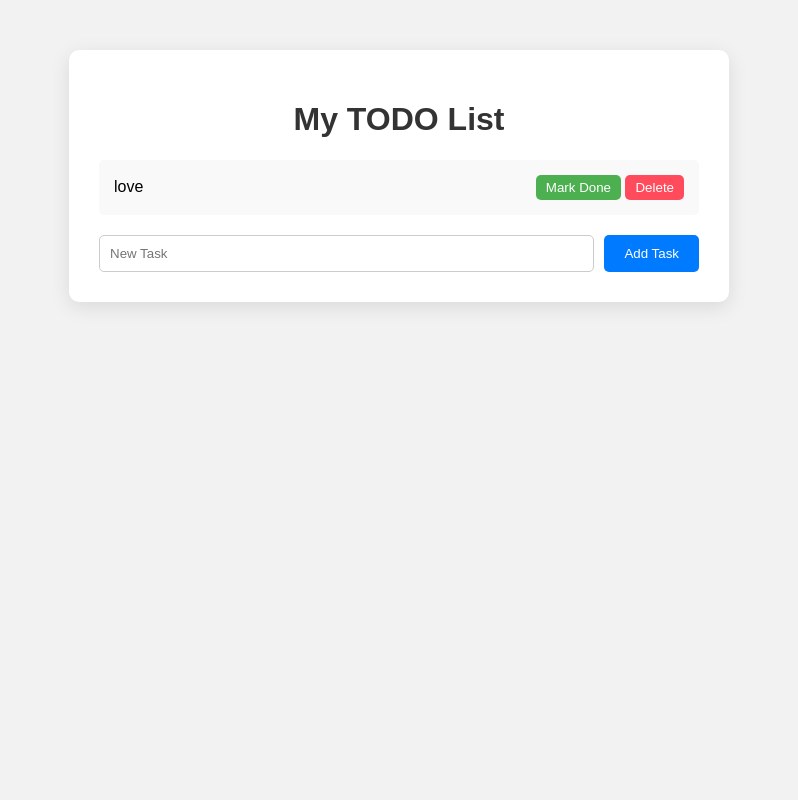
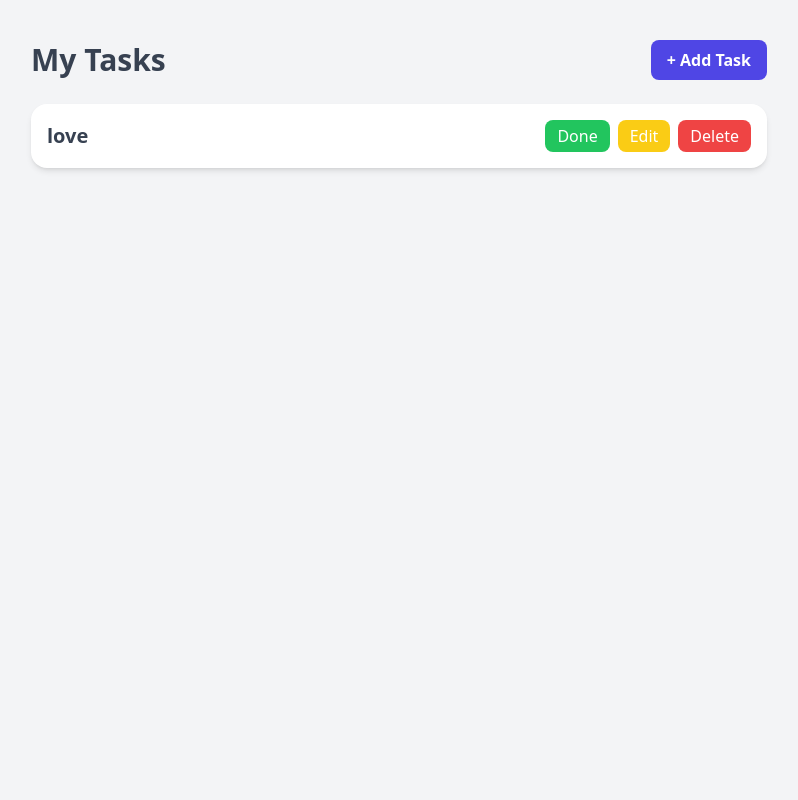
Before and after one commit to astelwilliam/django-todo-app, a Django app: page / in a window 1280 px wide. Shown: the whole page, without its empty margins (241-1039 px from the left). Run offline with Django 5.2, Linux system fonts and the light colour scheme; data comes from the database, SQL or seed files in the repository; both versions use the stored data as it was after the commit; some libraries are stand-ins or nearby versions.

Commit message:
Enhanced UI: Added dark mode, animations, and improved styling

```diff
--- a/tasks/models.py
+++ b/tasks/models.py
@@ -2,9 +2,11 @@ from django.db import models
 
 class Task(models.Model):
     title = models.CharField(max_length=200)
+    completed = models.BooleanField(default=False)  # <-- this is important
+    created_at = models.DateTimeField(auto_now_add=True)
     description = models.TextField(blank=True, null=True)
-    completed = models.BooleanField(default=False)
-    created_at = models.DateTimeField(auto_now_add=True)
+    done = models.BooleanField(default=False)
+
 
     def __str__(self):
         return self.title
--- a/tasks/templates/tasks/index.html
+++ b/tasks/templates/tasks/index.html
@@ -3,106 +3,97 @@
 <head>
     <meta charset="UTF-8">
     <meta name="viewport" content="width=device-width, initial-scale=1.0">
-    <title>TODO App</title>
+    <title>My Tasks</title>
+    <script src="https://cdn.tailwindcss.com"></script>
     <style>
-        body {
-            font-family: Arial, sans-serif;
-            background-color: #f2f2f2;
-            margin: 0;
-            padding: 0;
-        }
-        .container {
-            max-width: 600px;
-            margin: 50px auto;
-            background: #fff;
-            padding: 30px;
-            border-radius: 10px;
-            box-shadow: 0px 5px 20px rgba(0,0,0,0.1);
-        }
-        h1 {
-            text-align: center;
-            color: #333;
-        }
-        ul {
-            list-style: none;
-            padding: 0;
-        }
-        li {
-            background: #f9f9f9;
-            margin: 10px 0;
-            padding: 15px;
-            border-radius: 5px;
-            display: flex;
-            justify-content: space-between;
-            align-items: center;
-        }
-        li.completed {
-            text-decoration: line-through;
-            color: gray;
-        }
-        button {
-            background: #ff4b5c;
-            color: white;
-            border: none;
-            padding: 5px 10px;
-            border-radius: 5px;
-            cursor: pointer;
-        }
-        button.toggle {
-            background: #4caf50;
-        }
-        form {
-            display: flex;
-            margin-top: 20px;
-        }
-        input[type="text"] {
-            flex: 1;
-            padding: 10px;
-            border-radius: 5px;
-            border: 1px solid #ccc;
-        }
-        input[type="submit"] {
-            padding: 10px 20px;
-            margin-left: 10px;
-            border: none;
-            border-radius: 5px;
-            background: #007bff;
-            color: white;
-            cursor: pointer;
-        }
+        /* Fade-in animation */
+        .fade-in { animation: fadeIn 0.8s ease-in-out forwards; opacity: 0; }
+        @keyframes fadeIn { to { opacity: 1; } }
+
+        /* Task card hover */
+        .task-card { transition: transform 0.3s, box-shadow 0.3s; }
+        .task-card:hover { transform: translateY(-5px); box-shadow: 0 10px 20px rgba(0,0,0,0.15); }
+
+        /* Done task */
+        .done h2, .done p { text-decoration: line-through; color: gray; }
+
+        /* Modal */
+        .modal { display: none; position: fixed; inset: 0; background: rgba(0,0,0,0.5); justify-content: center; align-items: center; }
+        .modal.active { display: flex; }
     </style>
 </head>
-<body>
-    <div class="container">
-        <h1>My TODO List</h1>
+<body class="bg-gray-100 min-h-screen flex flex-col items-center py-10">
 
-        <ul>
+    <div class="w-full max-w-3xl px-4">
+        <!-- Header -->
+        <div class="flex justify-between items-center mb-6">
+            <h1 class="text-3xl font-bold text-gray-700">My Tasks</h1>
+            <button id="openModal" class="bg-indigo-600 hover:bg-indigo-700 text-white font-semibold py-2 px-4 rounded-lg transition-transform duration-300">
+                + Add Task
+            </button>
+        </div>
+
+        <!-- Task list -->
+        <div id="taskList" class="space-y-4">
             {% for task in tasks %}
-            <li class="{% if task.completed %}completed{% endif %}">
-                {{ task.title }}
+            <div class="fade-in bg-white rounded-2xl p-4 shadow-md task-card flex justify-between items-center {% if task.done %}done{% endif %}" data-id="{{ task.id }}">
                 <div>
-                    <form method="POST" action="{% url 'toggle_task' task.id %}" style="display:inline;">
+                    <h2 class="text-xl font-semibold text-gray-700">{{ task.title }}</h2>
+                    {% if task.description %}
+                    <p class="text-gray-500">{{ task.description|truncatechars:60 }}</p>
+                    {% endif %}
+                </div>
+                <div class="flex gap-2">
+                    <!-- Toggle Done -->
+                    <form method="POST" action="{% url 'toggle_done' task.id %}">
                         {% csrf_token %}
-                        <button type="submit" class="toggle">
-                            {% if task.completed %}Mark Pending{% else %}Mark Done{% endif %}
+                        <button type="submit" class="bg-green-500 hover:bg-green-600 text-white py-1 px-3 rounded-lg transition-colors duration-300">
+                            {% if task.done %}Undo{% else %}Done{% endif %}
                         </button>
                     </form>
-                    <form method="POST" action="{% url 'delete_task' task.id %}" style="display:inline;">
-                        {% csrf_token %}
-                        <button type="submit">Delete</button>
-                    </form>
+
+                    <!-- Edit -->
+                    <a href="{% url 'edit_task' task.id %}" class="bg-yellow-400 hover:bg-yellow-500 text-white py-1 px-3 rounded-lg transition-colors duration-300">Edit</a>
+
+                    <!-- Delete -->
+                    <a href="{% url 'delete_task' task.id %}" class="bg-red-500 hover:bg-red-600 text-white py-1 px-3 rounded-lg transition-colors duration-300"
+                       onclick="return confirm('Are you sure you want to delete this task?');">
+                        Delete
+                    </a>
                 </div>
-            </li>
+            </div>
             {% empty %}
-            <li>No tasks yet!</li>
+            <p class="text-gray-500 text-center">No tasks yet. Click "Add Task" to create one!</p>
             {% endfor %}
-        </ul>
+        </div>
+    </div>
 
-        <form method="POST" action="{% url 'add_task' %}">
-            {% csrf_token %}
-            <input type="text" name="title" placeholder="New Task" required>
-            <input type="submit" value="Add Task">
-        </form>
+    <!-- Add Task Modal -->
+    <div id="taskModal" class="modal">
+        <div class="bg-white rounded-xl p-6 w-full max-w-md">
+            <h2 class="text-2xl font-bold mb-4 text-gray-700">Add New Task</h2>
+            <form method="POST" action="{% url 'add_task' %}">
+                {% csrf_token %}
+                <input type="text" name="title" placeholder="Title" required class="w-full border rounded-lg px-3 py-2 mb-3 focus:outline-none focus:ring-2 focus:ring-indigo-400">
+                <textarea name="description" placeholder="Description (optional)" class="w-full border rounded-lg px-3 py-2 mb-3 focus:outline-none focus:ring-2 focus:ring-indigo-400"></textarea>
+                <div class="flex justify-end gap-2">
+                    <button type="button" id="closeModal" class="px-4 py-2 rounded-lg bg-gray-300 hover:bg-gray-400">Cancel</button>
+                    <button type="submit" class="px-4 py-2 rounded-lg bg-indigo-600 hover:bg-indigo-700 text-white">Add Task</button>
+                </div>
+            </form>
+        </div>
     </div>
+
+    <script>
+        // Modal toggle
+        const modal = document.getElementById('taskModal');
+        document.getElementById('openModal').addEventListener('click', () => modal.classList.add('active'));
+        document.getElementById('closeModal').addEventListener('click', () => modal.classList.remove('active'));
+
+        // Close modal on outside click
+        modal.addEventListener('click', (e) => {
+            if (e.target === modal) modal.classList.remove('active');
+        });
+    </script>
 </body>
 </html>
--- a/tasks/urls.py
+++ b/tasks/urls.py
@@ -3,7 +3,8 @@ from . import views
 
 urlpatterns = [
     path('', views.index, name='index'),
-    path('add/', views.add_task, name='add_task'),
-    path('delete/<int:pk>/', views.delete_task, name='delete_task'),
-    path('toggle/<int:pk>/', views.toggle_task, name='toggle_task'),
+    path('add_task/', views.add_task, name='add_task'),
+    path('toggle_done/<int:task_id>/', views.toggle_done, name='toggle_done'),
+    path('edit/<int:task_id>/', views.edit_task, name='edit_task'),
+    path('delete/<int:task_id>/', views.delete_task, name='delete_task'),
 ]
--- a/tasks/views.py
+++ b/tasks/views.py
@@ -1,28 +1,38 @@
 from django.shortcuts import render, redirect, get_object_or_404
 from .models import Task
 
-# Home page — show all tasks
 def index(request):
-    tasks = Task.objects.all().order_by('-id')  # newest first
+    tasks = Task.objects.all()
     return render(request, 'tasks/index.html', {'tasks': tasks})
 
-# Add a new task
+from django.shortcuts import redirect
+
 def add_task(request):
+    if request.method == "POST":
+        title = request.POST.get("title")
+        if title:  # check if title is not empty
+            Task.objects.create(title=title)
+    return redirect("index")
+
+
+def edit_task(request, task_id):
+    task = get_object_or_404(Task, id=task_id)
     if request.method == 'POST':
-        title = request.POST.get('title')
-        if title:  # make sure it's not empty
-            Task.objects.create(title=title)
+        task.title = request.POST.get('title')
+        task.save()
+        return redirect('index')
+    return render(request, 'tasks/edit_task.html', {'task': task})
+
+def delete_task(request, task_id):
+    task = get_object_or_404(Task, id=task_id)
+    task.delete()
     return redirect('index')
 
-# Toggle a task's completion status
-def toggle_task(request, pk):
-    task = get_object_or_404(Task, pk=pk)
-    task.completed = not task.completed
+from django.shortcuts import redirect, get_object_or_404
+from .models import Task
+
+def toggle_done(request, task_id):
+    task = get_object_or_404(Task, id=task_id)
+    task.done = not task.done  # ✅ Toggle True/False
     task.save()
     return redirect('index')
-
-# Delete a task
-def delete_task(request, pk):
-    task = get_object_or_404(Task, pk=pk)
-    task.delete()
-    return redirect('index')
```
Also changed, not shown: tasks/templates/tasks/edit_task.html (added, +94 -0 lines), db.sqlite3, tasks/migrations/0002_remove_task_completed_remove_task_created_at_and_more.py (added), tasks/migrations/0003_task_completed_task_created_at_task_description_and_more.py (added), tasks/migrations/0004_remove_task_description.py (added), tasks/migrations/0005_task_description.py (added), tasks/migrations/0006_task_done.py (added), todoproject/urls.py (line endings or trailing spaces).
